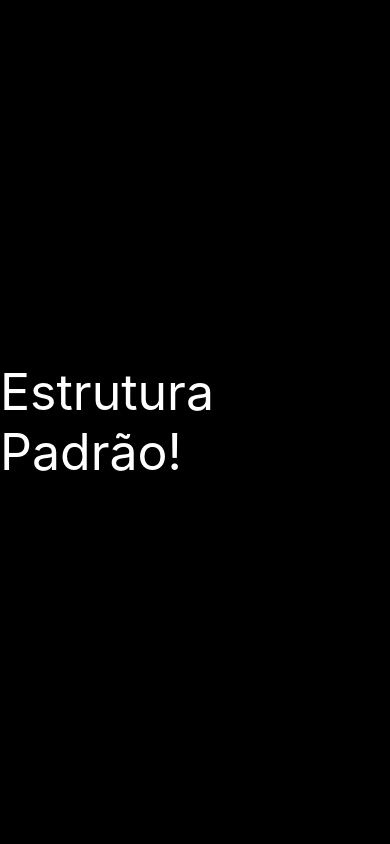
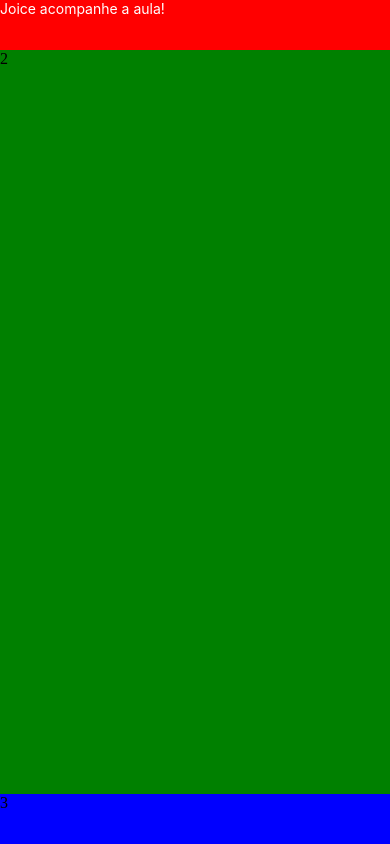
Before and after one commit to camilliSousa2ds2025/mobile-2ds-2025, a React Native app: screen / in a window 390 px wide. Built offline with nearby package versions, Linux system fonts and the light colour scheme.

Commit message:
Add files via upload

```diff
--- a/src/aula05.jsx
+++ b/src/aula05.jsx
@@ -1,29 +1,41 @@
-import React, { Component }from "react";
-import { View, Text, StyleSheet } from "react-native";
+import React,{Component} from "react";
+import { View, Text, StyleSheet  } from "react-native";
 
 class Aula05 extends Component{
-    render() {
+    render(){
         return(
             <View style={ styles.container }>
-                <Text style={ styles.texto}>Estrutura Padrão!</Text>
+                <View style={ styles.caixa1 }>
+                    <Text style={{ color:'white'}}>Joice acompanhe a aula!</Text>
+                </View>
+                <View style={ styles.caixa2 }>2</View>
+                <View style={ styles.caixa3 }>3</View>
             </View>
 
         );
     }
 }
-
 export default Aula05;
 
 const styles = StyleSheet.create({
     container: {
         flex: 1,
-        backgroundColor: 'black',
-        alignItems: 'center',
-        justifyContent: 'center'
+        backgroundColor: 'white',
+
+    },
+    caixa1: {
+        backgroundColor: 'red',
+        height: 50
+    },
+    caixa2: {
+        backgroundColor: 'green',
+        flex: 1
+    },
+    caixa3: {
+        backgroundColor: 'blue',
+        height: 50
     },
 
-    texto: {
-        color: 'white',
-        fontSize: 50,
-    }
+
+
 })
```
